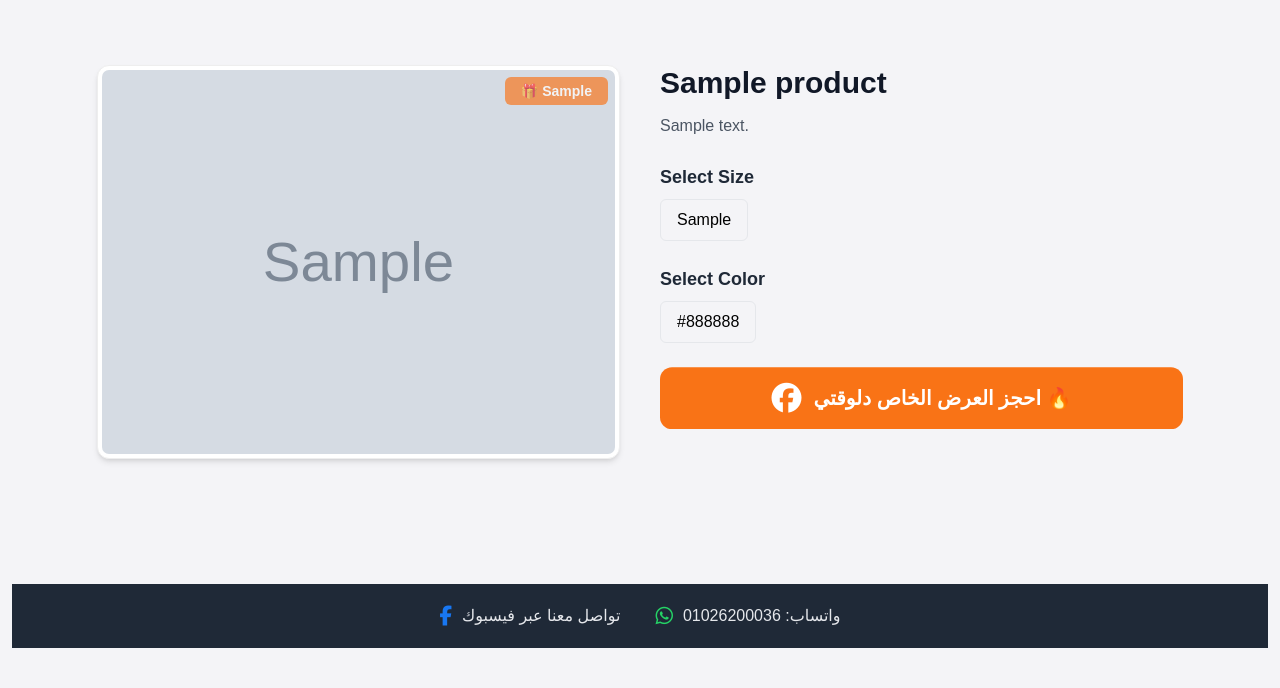
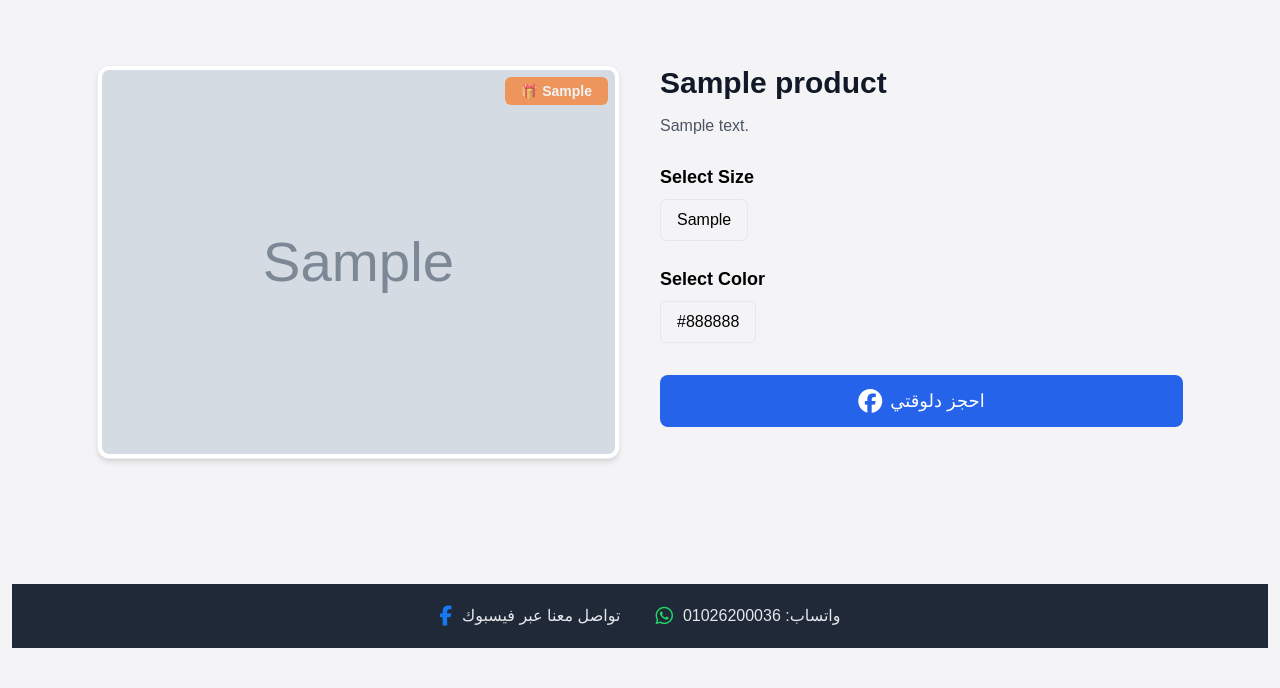
Before and after one commit to justfit666/justfit, a Django app: page /product/1/ in a window 1280 px wide. Shown: the part 112-800 px from the top of the page. Run offline with Django 4.2, Linux system fonts and the light colour scheme; tables that the repository leaves empty hold one stand-in row (values such as "Sample post"); grey boxes marked "Sample" are stand-in pictures; some libraries are stand-ins or nearby versions.

Commit message:
adjustselection

```diff
--- a/shop/templates/shop/product_detail.html
+++ b/shop/templates/shop/product_detail.html
@@ -15,20 +15,16 @@
                  src="{{ product.first_image_url }}"
                  class="w-full rounded-xl shadow-md object-cover max-h-[500px]">
 
-            <!-- SPECIAL OFFER BADGE — SHOW ONLY WHEN specialOffer EXISTS -->
             {% if product.specialOffer %}
             <div class="absolute top-3 right-3 bg-orange-500 text-white px-4 py-1 text-sm font-bold rounded-md animate-pulse">
                 🎁 {{ product.specialOffer }}
             </div>
             {% else %}
-
-            <!-- NORMAL DISCOUNT BADGE — SHOW ONLY IF NO SPECIAL OFFER -->
                 {% if product.discount > 0 %}
                 <div class="absolute top-3 left-3 bg-red-600 text-white px-3 py-1 text-xs font-bold rounded-md">
                     SAVE {{ product.discount|floatformat:0 }}%
                 </div>
                 {% endif %}
-
             {% endif %}
         </div>
 
@@ -40,14 +36,12 @@
                 {{ product.description }}
             </p>
 
-            <!-- PRICE SECTION — HIDDEN WHEN specialOffer EXISTS -->
             {% if not product.specialOffer %}
             <div class="mt-4">
                 <p class="text-2xl font-semibold text-red-600">
                     {{ product.selling_price|floatformat:0 }} EGP
-
                     {% if product.discount > 0 %}
-                    <span class="text-gray-400 line-through text-lg font-normal ml-2">
+                    <span class="text-gray-400 line-through text-lg ml-2">
                         {{ product.original_price|floatformat:0 }} EGP
                     </span>
                     {% endif %}
@@ -55,14 +49,14 @@
             </div>
             {% endif %}
 
-            <!-- SIZES — HIDDEN WHEN specialOffer EXISTS -->
+            <!-- SIZES -->
             {% if sizes %}
             <div class="mt-6">
-                <h3 class="text-lg font-semibold text-gray-800 mb-2">Select Size</h3>
-                <div id="size-options" class="flex flex-wrap gap-2">
+                <h3 class="text-lg font-semibold mb-2">Select Size</h3>
+                <div class="flex gap-2 flex-wrap">
                     {% for s in sizes %}
                     <button
-                        class="size-btn px-4 py-2 border rounded-md hover:bg-black hover:text-white transition"
+                        class="size-btn px-4 py-2 border rounded-md transition"
                         data-size="{{ s }}">
                         {{ s }}
                     </button>
@@ -71,14 +65,14 @@
             </div>
             {% endif %}
 
-            <!-- COLORS — HIDDEN WHEN specialOffer EXISTS -->
-            {% if colors  %}
+            <!-- COLORS -->
+            {% if colors %}
             <div class="mt-6">
-                <h3 class="text-lg font-semibold text-gray-800 mb-2">Select Color</h3>
-                <div id="color-options" class="flex flex-wrap gap-2">
+                <h3 class="text-lg font-semibold mb-2">Select Color</h3>
+                <div class="flex gap-2 flex-wrap">
                     {% for c in colors %}
                     <button
-                        class="color-btn px-4 py-2 border rounded-md hover:bg-gray-800 hover:text-white transition"
+                        class="color-btn px-4 py-2 border rounded-md transition"
                         data-color="{{ c }}">
                         {{ c }}
                     </button>
@@ -87,25 +81,9 @@
             </div>
             {% endif %}
 
-
-            <!-- ACTION BUTTON -->
-            {% if product.specialOffer %}
-                <!-- SPECIAL OFFER BUTTON — BIG, ANIMATED -->
+            <!-- BUTTON -->
             <button
-                    class="messenger-btn w-full mt-8 bg-orange-500 text-white py-4 rounded-xl text-xl font-bold animate-bounce flex items-center justify-center gap-3"
-                    data-product="{{ product.name }}"
-                    data-size=""
-                    data-color=""
-                    data-qty="1">
-
-                    <i class="fa-brands fa-facebook text-3xl"></i>
-                    احجز العرض الخاص دلوقتي 🔥
-                </button>
-
-            {% else %}
-                <!-- NORMAL BUTTON -->
-                <button
-                    class="messenger-btn w-full mt-3 bg-blue-600 text-white py-3 rounded-lg text-lg font-medium hover:bg-blue-700 transition flex items-center justify-center gap-2"
+                class="messenger-btn w-full mt-8 bg-blue-600 text-white py-3 rounded-lg text-lg flex items-center justify-center gap-2 hover:bg-blue-700 transition"
                 data-product="{{ product.name }}"
                 data-size=""
                 data-color=""
@@ -114,16 +92,9 @@
                 <i class="fa-brands fa-facebook text-2xl"></i>
                 احجز دلوقتي
             </button>
-
-
-                <!-- <div class="mt-8"> <button class="w-full bg-black text-white py-3 rounded-lg text-lg font-medium hover:bg-gray-800 transition"> Add to Cart 🛒 </button> </div> -->
-            {% endif %}
-
         </div>
     </div>
 </div>
-
-
 
 <!-- JS -->
 <script>
@@ -137,62 +108,81 @@ function updateVariant() {
             .then(res => res.json())
             .then(data => {
 
+                /* ---------- SIZES ---------- */
                 document.querySelectorAll(".size-btn").forEach(btn => {
-                const val = btn.dataset.size;
-                btn.disabled = !data.sizes.includes(val);
-                btn.classList.toggle("bg-black", val === selectedSize);
-                btn.classList.toggle("text-white", val === selectedSize);
+                    const size = btn.dataset.size;
+
+                    btn.disabled = false;
+                    btn.classList.remove("bg-black", "text-white", "opacity-40", "cursor-not-allowed");
+
+                    // Disable sizes ONLY if color selected
+                    if (selectedColor && !data.sizes.includes(size)) {
+                        btn.disabled = true;
+                        btn.classList.add("opacity-40", "cursor-not-allowed");
+                    }
+
+                    if (size === selectedSize) {
+                        btn.classList.add("bg-black", "text-white");
+                    }
                 });
 
+                /* ---------- COLORS ---------- */
                 document.querySelectorAll(".color-btn").forEach(btn => {
-                const val = btn.dataset.color;
-                btn.disabled = !data.colors.includes(val);
-                btn.classList.toggle("bg-gray-800", val === selectedColor);
-                btn.classList.toggle("text-white", val === selectedColor);
+                    const color = btn.dataset.color;
+
+                    btn.disabled = false;
+                    btn.classList.remove("bg-gray-800", "text-white", "opacity-40", "cursor-not-allowed");
+
+                    // Disable colors ONLY if size selected
+                    if (selectedSize && !data.colors.includes(color)) {
+                        btn.disabled = true;
+                        btn.classList.add("opacity-40", "cursor-not-allowed");
+                    }
+
+                    if (color === selectedColor) {
+                        btn.classList.add("bg-gray-800", "text-white");
+                    }
                 });
 
-            if (data.image) document.getElementById("variant-image").src = data.image;
+                /* ---------- IMAGE ---------- */
+                if (data.image) {
+                    document.getElementById("variant-image").src = data.image;
+                }
+
+                /* ---------- CTA DATA ---------- */
+                document.querySelectorAll(".messenger-btn").forEach(btn => {
+                    btn.dataset.size = selectedSize || "";
+                    btn.dataset.color = selectedColor || "";
+                });
             });
     }
 
+    /* ---------- SIZE CLICK ---------- */
     document.querySelectorAll(".size-btn").forEach(btn => {
         btn.addEventListener("click", function () {
             const clicked = this.dataset.size;
-        selectedSize = (selectedSize === clicked ? null : clicked);
+
+            // Toggle logic
+            selectedSize = (selectedSize === clicked) ? null : clicked;
+
             updateVariant();
         });
     });
 
+    /* ---------- COLOR CLICK ---------- */
     document.querySelectorAll(".color-btn").forEach(btn => {
         btn.addEventListener("click", function () {
+            if (this.disabled) return;
+
             const clicked = this.dataset.color;
-        selectedColor = (selectedColor === clicked ? null : clicked);
+
+            // Toggle logic
+            selectedColor = (selectedColor === clicked) ? null : clicked;
+
             updateVariant();
-    });
-});
-
-document.querySelectorAll(".messenger-btn").forEach(btn => {
-    btn.addEventListener("click", function() {
-
-        let product = this.dataset.product;
-        let size = this.dataset.size || "Not selected";
-        let color = this.dataset.color || "Not selected";
-        let qty = this.dataset.qty;
-
-        let message =
-`Hello, I am interested in this product:
-Product: ${product}
-Size: ${size}
-Color: ${color}
-Quantity: ${qty}`;
-
-        navigator.clipboard.writeText(message)
-            .then(() => alert("Message copied ✔\nPaste it in FB chat"));
-
-        let pageId = "61582294003145";
-        window.open(`https://www.facebook.com/messages/t/${pageId}`, "_blank");
         });
     });
     </script>
 
+
 {% endblock %}
```
Lines whose indentation alone changed are shown as unchanged.
